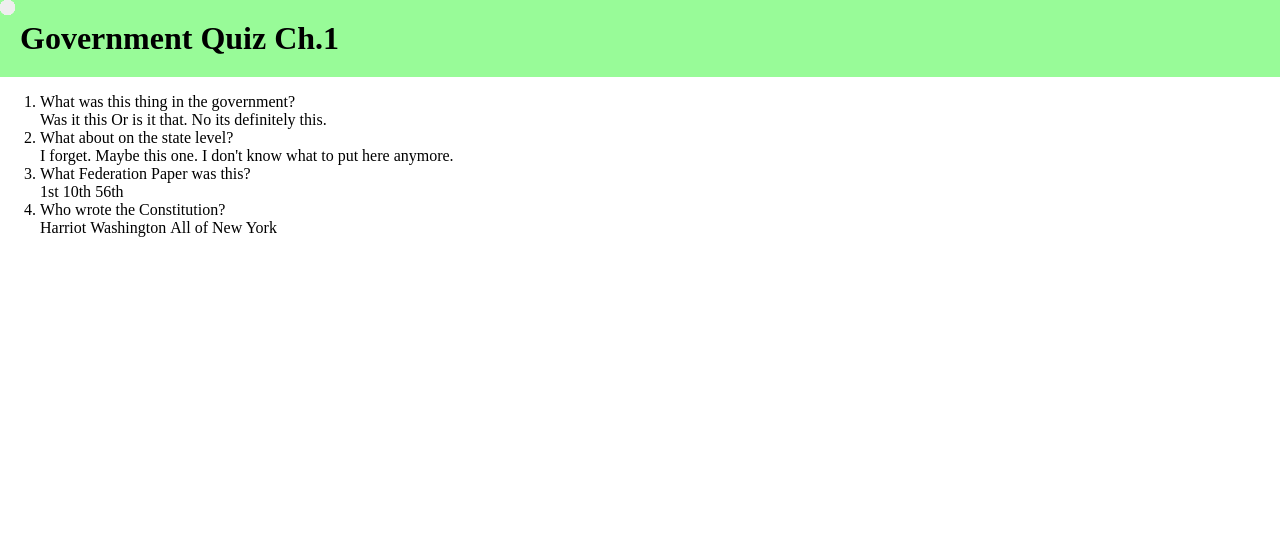
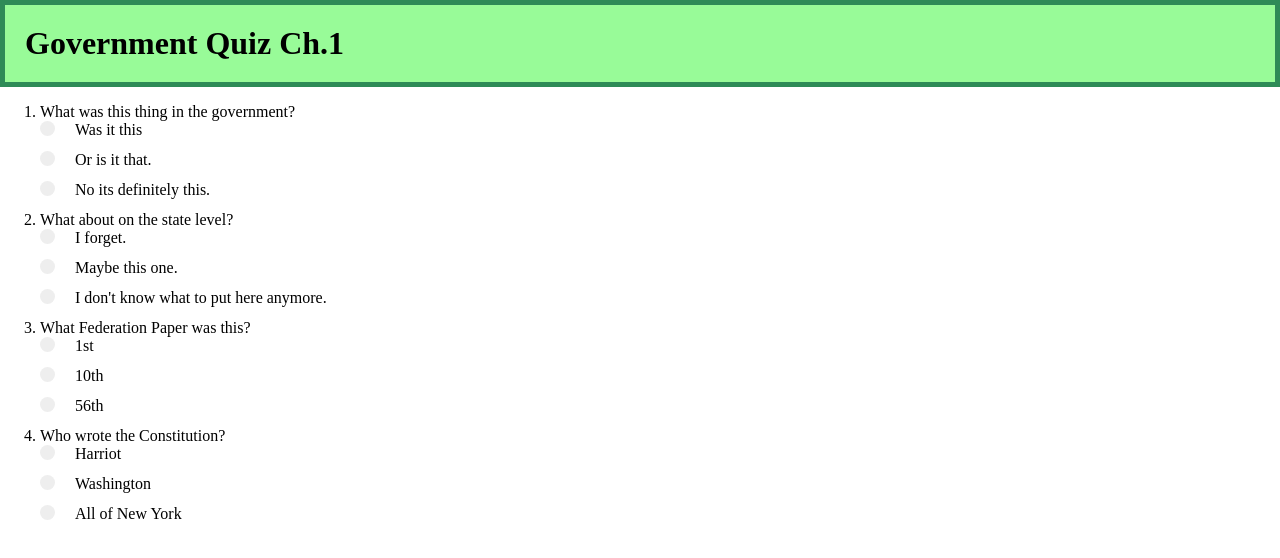
Before and after one commit to LucaCC/reimagined-memory, a plain HTML site: page index.html in a window 1280 px wide. Drawn offline with nearby package versions, Linux system fonts and the light colour scheme.

Commit message:
Update CSSQA.css

```diff
--- a/CSSQA.css
+++ b/CSSQA.css
@@ -1,7 +1,6 @@
 h1{
 	background-color: palegreen;
 	margin:0;
-<<<<<<< HEAD
 	border:5px solid seagreen;
 	padding: 20px;
 }
@@ -10,12 +9,7 @@ body{
 	padding:0;
 	border:0;
 }
-=======
-	padding:0;
-	border:0;
-}
 
->>>>>>> a53c1f024a622174ed95655d810b3137ed399bf3
 .container {
   display: block;
   position: relative;
```
